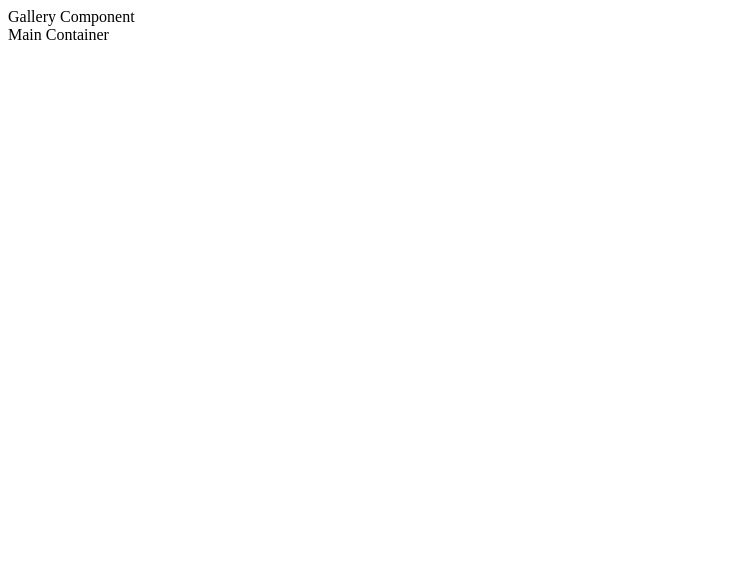
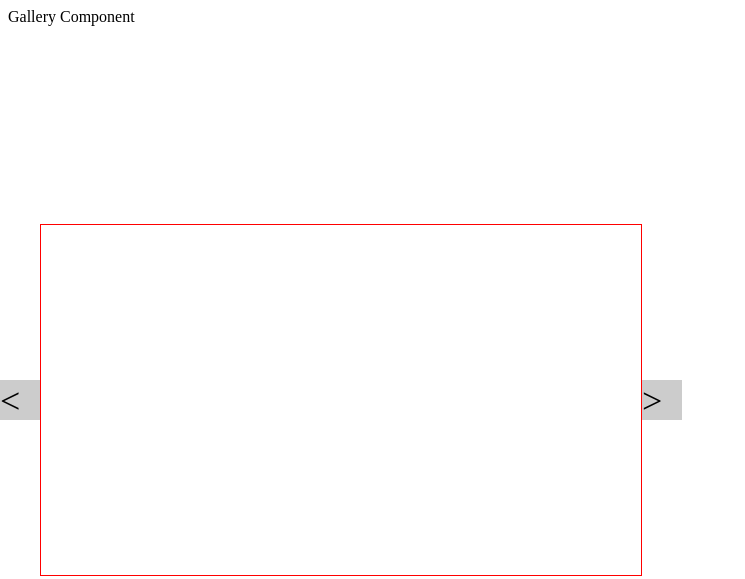
Before and after one commit to papiot/image-gallery, a plain HTML site: page index1.html in a window 1280 px wide. Shown: the whole page, without its empty margins (0-745 px from the left). Drawn offline with Linux system fonts and the light colour scheme.

Commit message:
Add left and right buttons and event handlers

```diff
--- a/index1.html
+++ b/index1.html
@@ -3,13 +3,79 @@
         <div>
             Gallery Component
         </div>
-        <div id="main-container">
-            Main Container
+        <div id="main-container" class="mainContainerClass">
         </div>
     </body>
+    <style>
+        .mainContainerClass {
+            display: -webkit-box;      /* OLD - iOS 6-, Safari 3.1-6 */
+            display: -moz-box;         /* OLD - Firefox 19- (buggy but mostly works) */
+            display: -webkit-flex;     /* NEW - Chrome */
+            display: flex;             /* NEW, Spec - Opera 12.1, Firefox 20+ */
+            -webkit-box-flex-direction: row;
+            -moz-box-flex-direction: row;
+            -webkit-flex-direction: row;
+            flex-direction: row;
+            align-items: center;
+            position: fixed;
+            top: 0;
+            right: 0;
+            bottom: 0;
+            left: 0;
+            width: 100%;
+            height: 100%;
+        }
+        .imageContainer {
+            border: 1px solid #FF0000;
+            width: 600px;
+            height: 350px;
+        }
+        .button {
+            color: #000000;
+            background-color: #CCCCCC;
+            width: 40px;
+            height: 40px;
+            font-size: 36px;
+            cursor: pointer;
+        }
+    </style>
     <script>
-        window.onload = (event) => {
-            console.log("Loaded");
+        // Create main picture div
+        let newDiv = document.createElement('div');
+        newDiv.className = 'imageContainer';
+
+        document.getElementById('main-container').appendChild(createButton("<", () => {
+            onClickButton('left');
+        }));
+        document.getElementById('main-container').appendChild(newDiv);
+        document.getElementById('main-container').appendChild(createButton(">", () => {
+            onClickButton('right');
+        }));
+
+        function onClickButton(direction) {
+            switch (direction) {
+                case 'left':
+                    console.log("Clicked Left");
+                break;
+                case 'right':
+                    console.log("Clicked Right");
+                break;
+                default:
+                break;
+            }
         }
+
+        function createButton(text, onButtonClick) {
+            let button = document.createElement('div');
+            button.className = 'button';
+            button.innerText = text;
+            button.addEventListener('click', () => onButtonClick());
+            return button;
+        }
+        /* for (let i = 0; i < 30; i++) {
+            let newDiv = document.createElement('div');
+            newDiv.className = 'imageContainer';
+            document.getElementById('main-container').appendChild(newDiv);
+        } */
     </script>
 </html>
```
